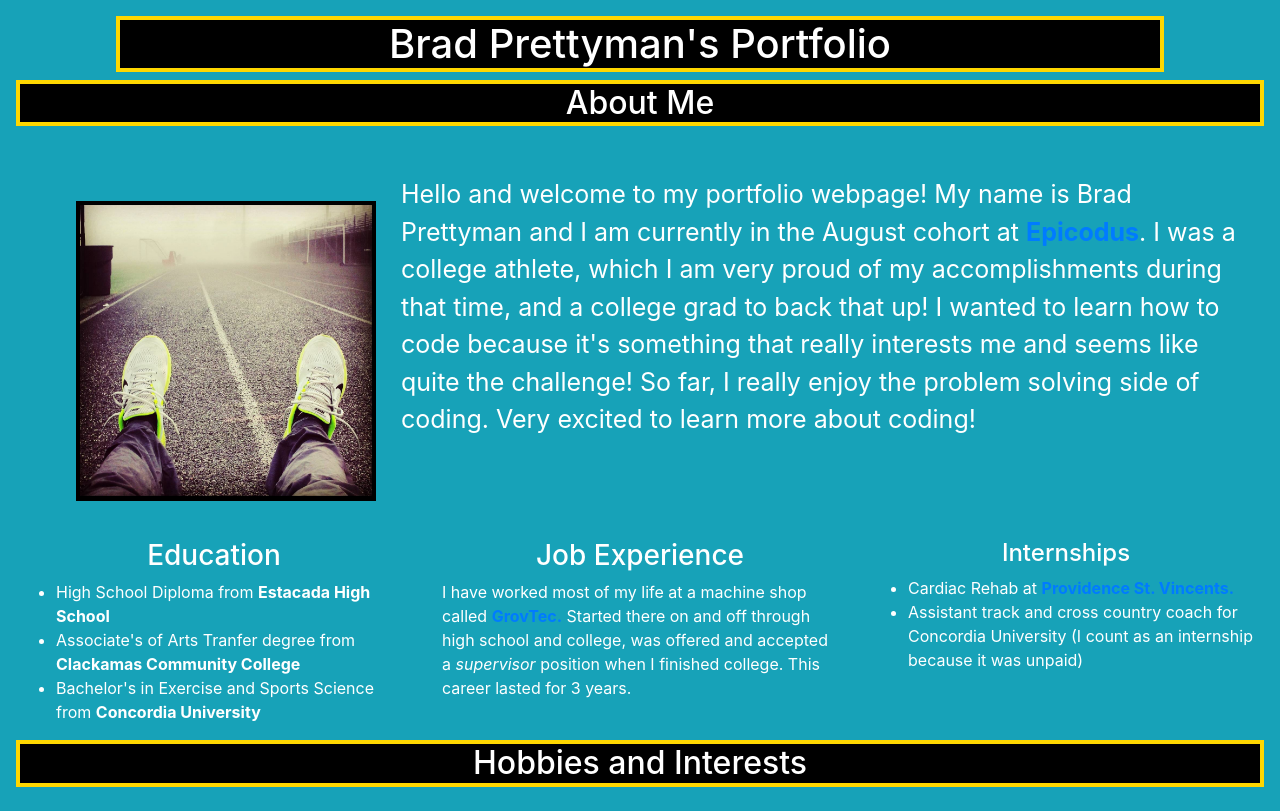
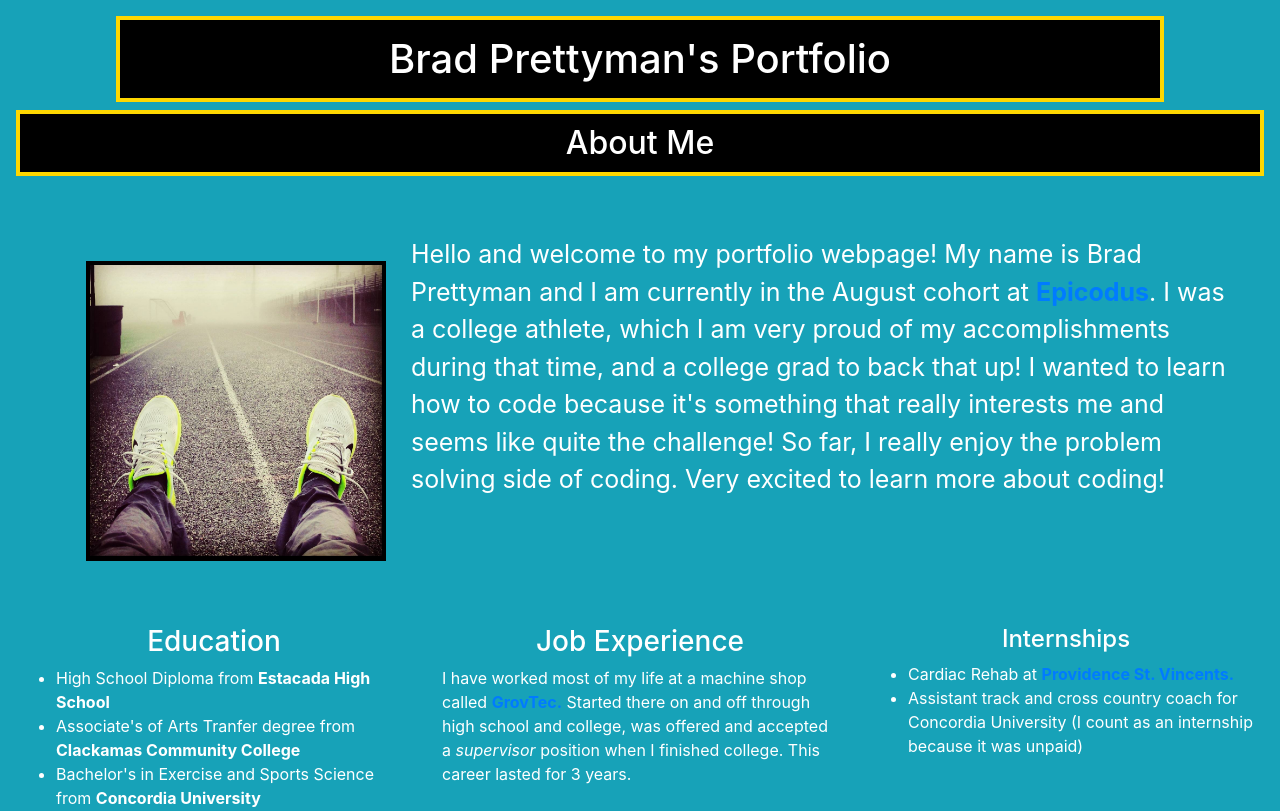
Before and after one commit to BradPrettyman/portfolio-website, a plain HTML site: page index.html in a window 1280 px wide. Shown: the top 811 px of the page. Drawn offline with Linux system fonts and the light colour scheme.

Commit message:
add padding to headers and one paragraph

```diff
--- a/css/styles.css
+++ b/css/styles.css
@@ -2,6 +2,7 @@
   font-size: 25px;
   margin: 20px;
   margin-top: 50px;
+  padding: 10px;
 }
 
 .shoes {
@@ -43,6 +44,7 @@ h1 {
   border-width: 4px;
   margin: 100px;
   margin-top: 80px;
+  padding: 15px;
 }
 
 h2 {
@@ -52,6 +54,7 @@ h2 {
   color: white;
   border: solid gold;
   border-width: 4px;
+  padding: 10px;
 }
 
 h3, h4 {
```
